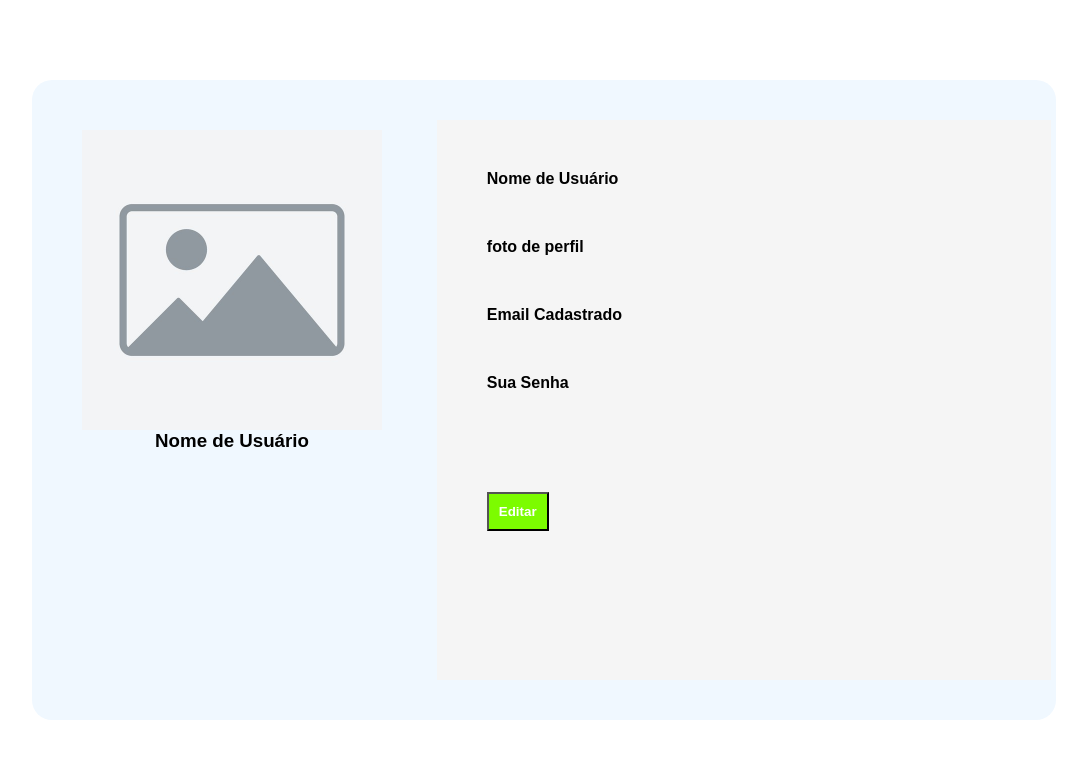
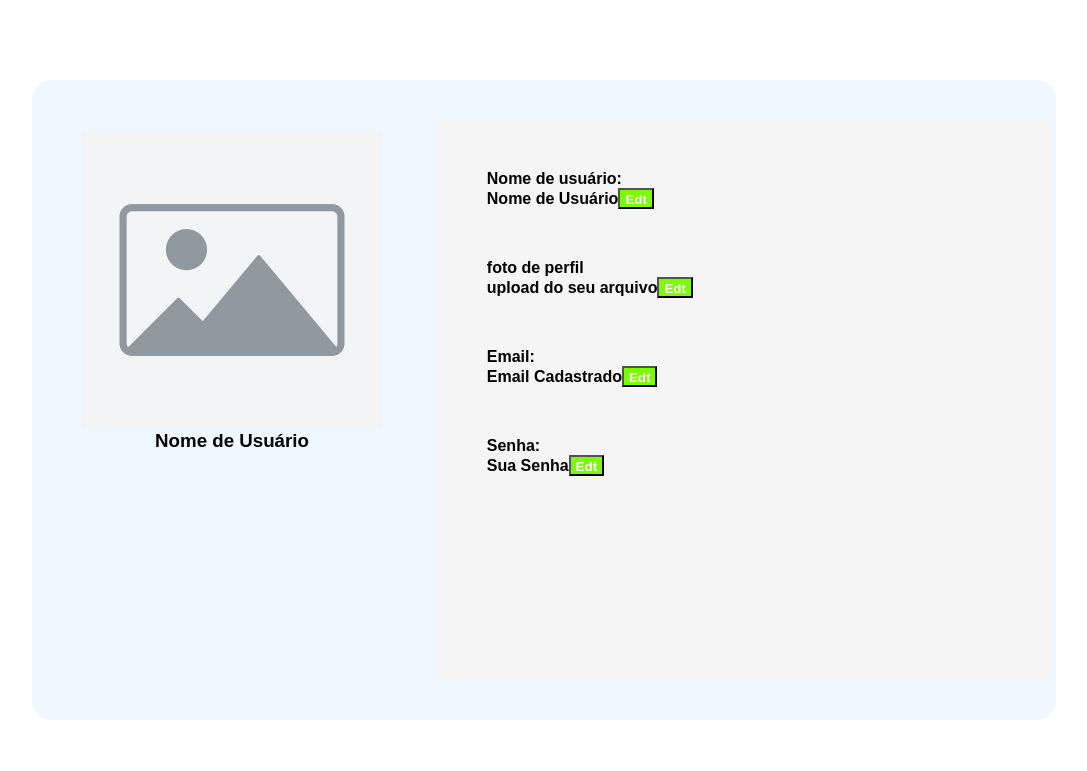
Before and after one commit to MuriloVercosa01/Total-Esporte, a PHP site: the page made by TOTAL_ESPORTES/perfil.php in a window 1280 px wide. Shown: the part 110-881 px from the top of the page, without its empty margins (96-1183 px from the left). Run offline with PHP 8.4, Linux system fonts and the light colour scheme; data comes from the database, SQL or seed files in the repository; some libraries are stand-ins or nearby versions.

Commit message:
implementando js para tela perfil

```diff
--- a/TOTAL_ESPORTES/Estilos/perfil.css
+++ b/TOTAL_ESPORTES/Estilos/perfil.css
@@ -37,7 +37,9 @@ main{
     margin: auto;
 }
 .info-container button{
-    padding: 10px;
+    padding-top: 2px;
+    padding-right: 5px;
+    padding-left: 5px;
     background-color: lawngreen;
     font-weight: bold;
     color: white;
@@ -45,7 +47,9 @@ main{
 .info-container button:hover{
     background-color: green;
     font-style: italic;
+    cursor:pointer;
 }
 .item {
-    margin:50px;
+    margin-top:50px;
+    margin-left:50px;
 }
--- a/TOTAL_ESPORTES/perfil.php
+++ b/TOTAL_ESPORTES/perfil.php
@@ -31,6 +31,7 @@ if($result->num_rows > 0){
     <link rel="stylesheet" href="Estilos/perfil.css">
     <link rel="stylesheet" href="Estilos/header.css">
     <script src="JS/index.js" defer></script>
+    <srcipt src="JS/perfil.js" ></script>
     <title>Tela de Perfil</title>
 </head>
 
@@ -92,11 +93,23 @@ if($result->num_rows > 0){
             <h3><?php echo isset($email) ? $row['nome'] : "Nome de Usuário";?></h3>
         </div>
         <div class="info-container">
-            <h4 class="item" ><?php echo isset($email) ? $row['nome'] : "Nome de Usuário";?></h4>
-            <h4 class="item" >foto de perfil</h4>
-            <h4 class="item" ><?php echo isset($email) ? $row['email'] : "Email Cadastrado";  ?></h4>
-            <h4 class="item" ><?php echo isset($email) ? $row['senha'] : "Sua Senha";  ?></h4>
-            <button class="item" >Editar</button>
+            <div class="item" >
+            <h4  >Nome de usuário:</h4>
+            <h4  ><?php echo isset($email) ? $row['nome'] : "Nome de Usuário";?><button class="edit-btn" >Edt</button></h4>
+            </div>
+            <div class="item">
+              <h4 >foto de perfil</h4>
+              <h4 >upload do seu arquivo<button  >Edt</button></h4>
+            </div>
+            <div class="item">
+            <h4 >Email:</h4>
+            <h4 ><?php echo isset($email) ? $row['email'] : "Email Cadastrado";  ?><button class="edit-btn" >Edt</button></h4>
+            </div>
+            <div class="item">
+            <h4 >Senha:</h4>
+            <h4 ><?php echo isset($email) ? $row['senha'] : "Sua Senha";  ?><button class="edit-btn" >Edt</button></h4>
+            </div>
+
         </div>
     </div>
 </main>
@@ -156,7 +169,7 @@ if($result->num_rows > 0){
     &#169; 2024 Total Esporte
   </div>
 </footer>
-<srcipt src="JS/perfil.js" ></script>
+
 
 </body>
 </html>
```
Also changed, not shown: TOTAL_ESPORTES/JS/perfil.js (+22 -1 lines).
